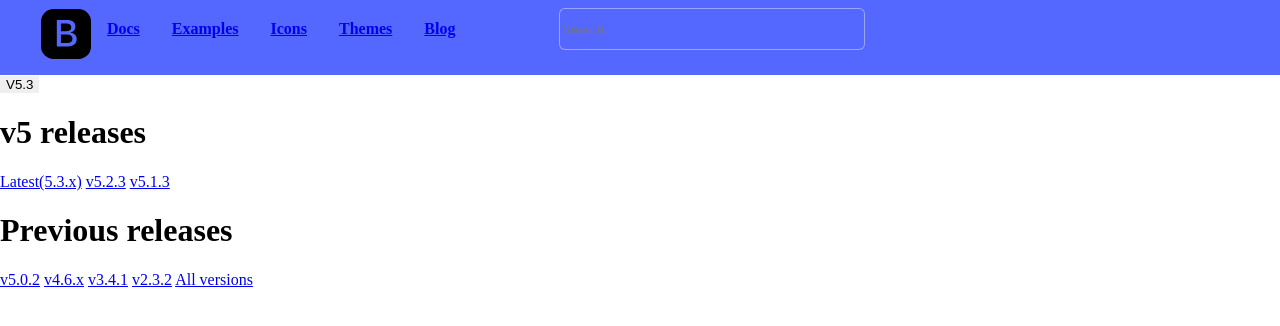
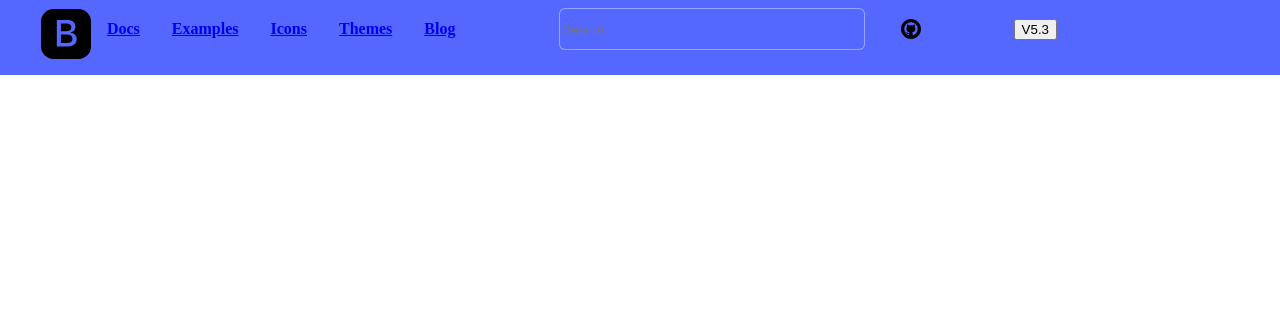
Before and after one commit to Herve176/boot, a plain HTML site: page index.html in a window 1280 px wide. Drawn offline with Linux system fonts and the light colour scheme.

Commit message:
correct position

```diff
--- a/index.html
+++ b/index.html
@@ -20,19 +20,11 @@
             <div class="ser">
                 <input  class="search" type="text" placeholder="Search">
             </div>
+            <img  class="githubfot" src="./icons8-github.svg" alt="github">
+            <div class="dropdown">
+                <button class="droptn">V5.3</button>
+            </div>
         </div>
     </div>
-    <div class="dropdown">
-        <button class="droptn">V5.3</button>
-        <h1>v5 releases</h1>
-        <a href="#">Latest(5.3.x)</a>
-        <a href="#">v5.2.3</a>
-        <a href="#">v5.1.3</a>
-        <h1>Previous releases</h1>
-        <a href="#">v5.0.2</a>
-        <a href="#">v4.6.x</a>
-        <a href="#">v3.4.1</a>
-        <a href="#">v2.3.2</a>
-        <a href="#">All versions</a>
 </body>
 </html>
--- a/style.css
+++ b/style.css
@@ -43,11 +43,6 @@ body{
     overflow: hidden;
     box-shadow: 0 0 0 0.25rem rgba(255,228,132,0.4);
 }
-.droptn{
-    border: none;
-    cursor: pointer;
-
-}
 .a1{
     display: flex;
 }
@@ -55,3 +50,11 @@ body{
     width: 300px;
     margin-left: 7%;
 }
+.dropdown{
+    margin-left: 7%;
+}
+.githubfot{
+    width: 30px;
+    height: 30px;
+    margin-left: 3%;
+}
```
